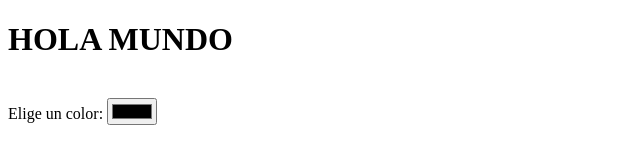
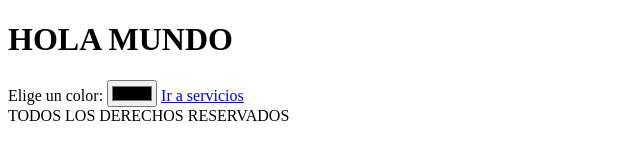
Before and after one commit to OmarEdCP/PracticaAreli, a plain HTML site: page index.html in a window 1280 px wide. Shown: the whole page, without its empty margins (0-640 px from the left). Drawn offline with Linux system fonts and the light colour scheme.

Commit message:
Tercer commit desde una rama

```diff
--- a/index.html
+++ b/index.html
@@ -3,13 +3,23 @@
 <head>
     <meta charset="UTF-8">
     <meta name="viewport" content="width=device-width, initial-scale=1.0">
-    <title>Document</title>
+    <title>Inicio</title>
 </head>
 <body>
-    <h1>HOLA MUNDO</h1>
-    <br>
+    <header>
+ <h1>HOLA MUNDO</h1>
+    </header>
+    <main>
 <label> Elige un color:
     <input type="color" name="color">
 </label>
+<a href="Servicios.html"> Ir a servicios </a>
+    </main>
+    <footer>
+        <div> TODOS LOS DERECHOS RESERVADOS </div>
+    </footer>
+
+    <br>
+
 </body>
 </html>
```
